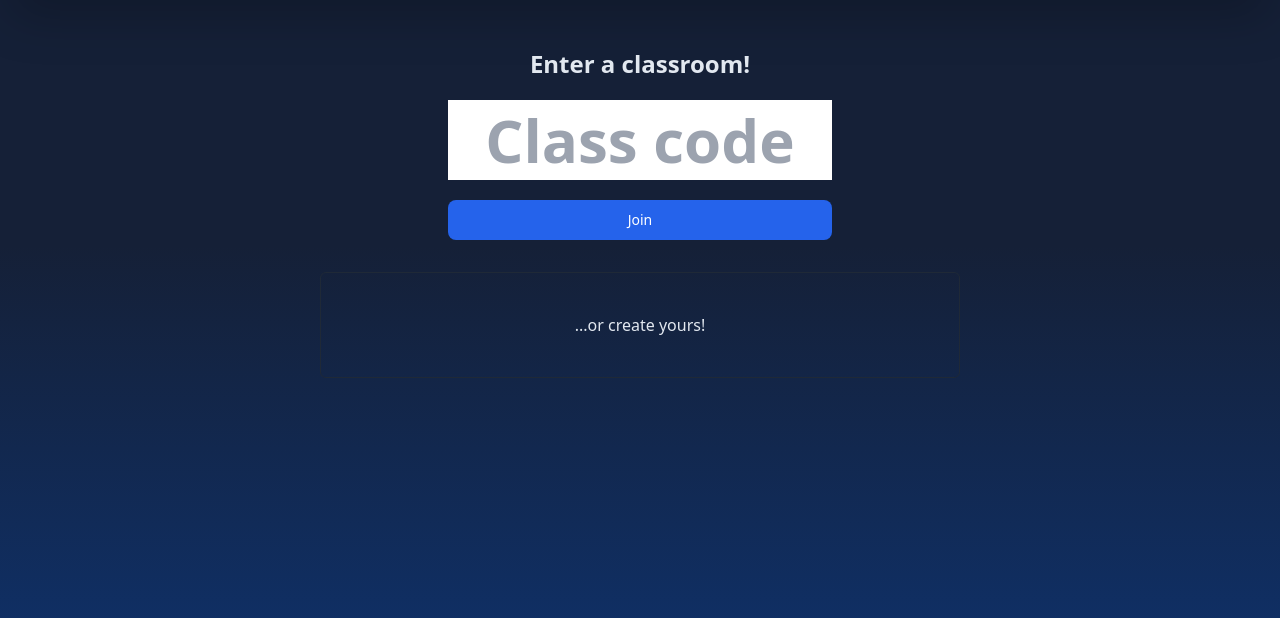
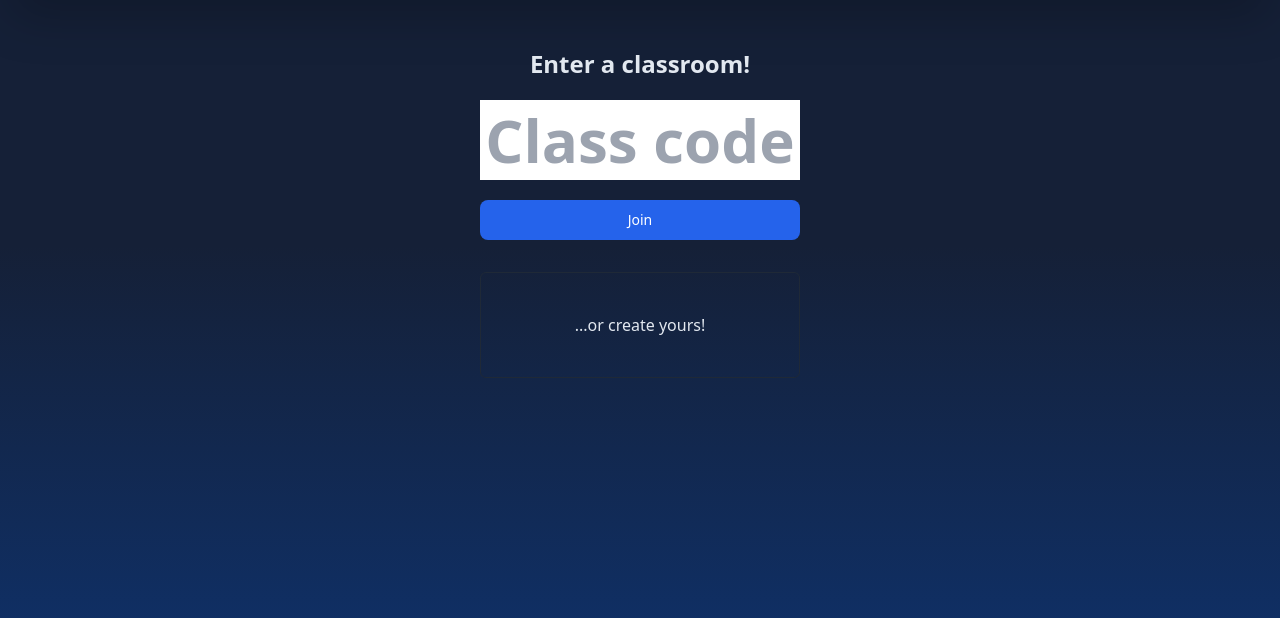
Before and after one commit to reszkojr/manthano-old, a Django app: template classrooms/templates/classroom/create_classroom.html in a window 1280 px wide. Shown: the part 74-692 px from the top of the page. Run offline with Django 4.2, Linux system fonts and the light colour scheme; the template is opened without the code that fills it, so the values that code supplies are empty; some libraries are stand-ins or nearby versions.

Commit message:
elements size now congruent

```diff
--- a/classrooms/templates/classroom/create_classroom.html
+++ b/classrooms/templates/classroom/create_classroom.html
@@ -8,12 +8,12 @@
 
 {% block content %}
 <div class="flex flex-col w-1/2">
-    <div class="flex flex-col pb-8 gap-5 w-96 mx-auto">
+    <div class="flex flex-col pb-8 gap-5 w-1/2  mx-auto">
         <h1 class="font-bold text-2xl text-center p b-5">Enter a classroom!</h1>
         <input type="text" class="text-input text-6xl placeholder:text-6xl placeholder:font-bold placeholder:text-center placeholder:justify-center w-full h-20 mx-auto" placeholder="Class code">
         <button type="submit" class="text-white w-full font-medium rounded-lg text-sm px-5 py-2.5 text-center bg-blue-600 hover:bg-blue-700 outline-none border-none focus:outline-neonblue-600 mx-auto">Join</button>
     </div>
-    <div class="glassy bg-glass-500 border-gray-800 relative rounded-md border bg-opacity-70">
+    <div class="glassy mx-auto w-1/2 bg-glass-500 border-gray-800 relative rounded-md border bg-opacity-70">
         <div class="p-10 mx-auto">
             <div class="flex flex-col gap-4 justify-center">
                 <span class="text-center">...or create yours!</span>
```
